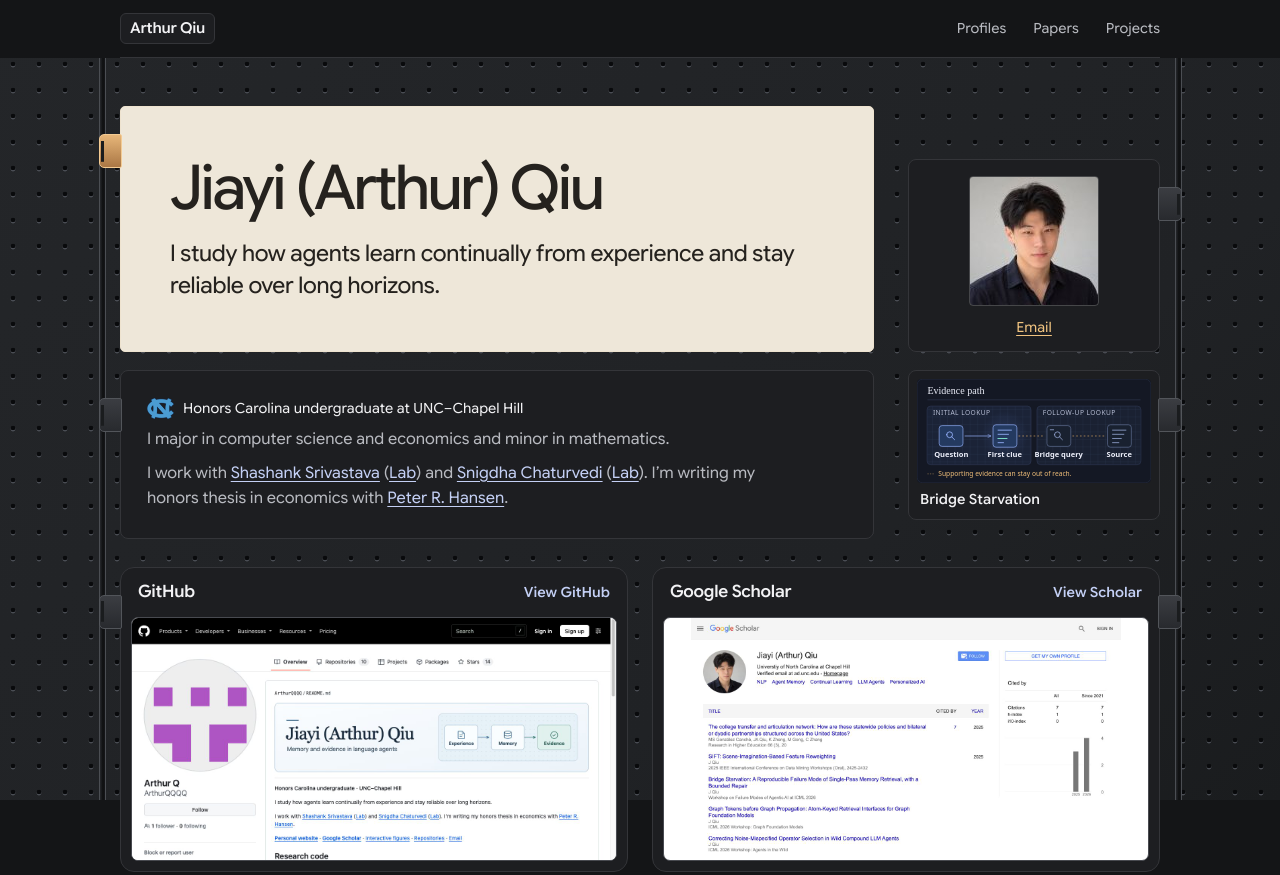
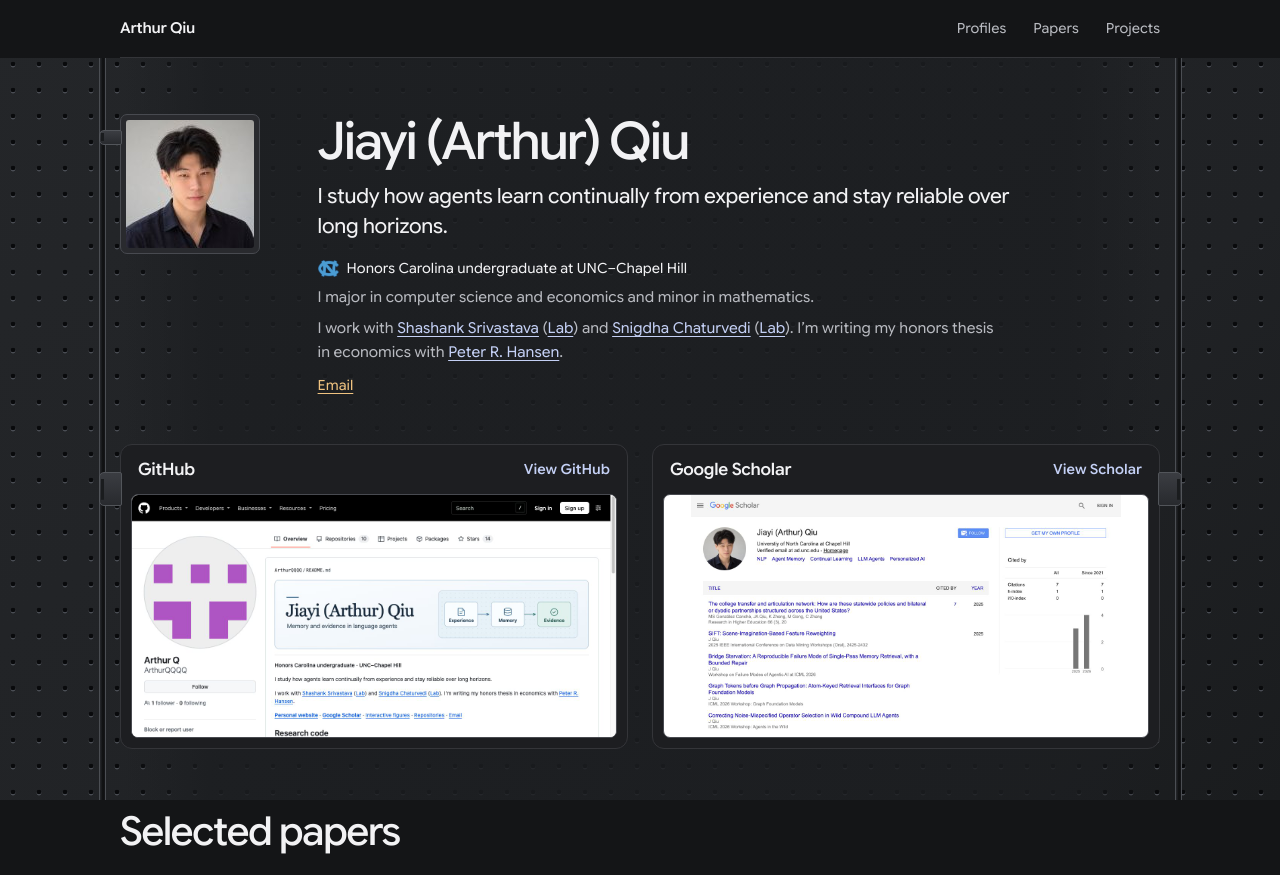
Before and after one commit to ArthurQQQQ/arthurqqqq.github.io, a plain HTML site: page index.html in a window 1280 px wide. Shown: the top 875 px of the page. Drawn offline with Linux system fonts and the light colour scheme.

Commit message:
Group the homepage around a single quiet introduction

```diff
--- a/index.html
+++ b/index.html
@@ -8,7 +8,7 @@
   <title>Jiayi (Arthur) Qiu</title>
   <link rel="canonical" href="https://arthurqqqq.github.io/">
   <link rel="preload" href="google-sans-flex-latin.woff2" as="font" type="font/woff2" crossorigin>
-  <link rel="stylesheet" href="styles.css?v=paper-docks">
+  <link rel="stylesheet" href="styles.css?v=home-intro">
   <script type="module" src="research-scroll.js?v=paper-docks"></script>
 </head>
 <body id="home">
@@ -16,7 +16,7 @@
   <a class="skip-link" href="#main">Skip to content</a>
   <header class="site-header">
     <div class="container header-inner">
-      <a class="wordmark" href="#home"><span>Arthur Qiu</span></a>
+      <a class="wordmark" href="#home">Arthur Qiu</a>
       <nav class="main-nav" aria-label="Main navigation">
         <a href="#profiles">Profiles</a>
         <a href="#research">Papers</a>
@@ -27,25 +27,19 @@
 
   <main id="main">
     <section class="hero container" aria-labelledby="profile-name">
-      <div class="intro-sheet rail-card">
-        <h1 id="profile-name">Jiayi (Arthur) Qiu</h1>
-        <p class="research-thesis">I study how agents learn continually from experience and stay reliable over long horizons.</p>
+      <div class="portrait-mount rail-card">
+        <img class="portrait" src="portrait.jpg" alt="Jiayi (Arthur) Qiu" width="128" height="128" fetchpriority="high">
       </div>
-      <div class="hero-details rail-card">
+      <h1 id="profile-name">Jiayi (Arthur) Qiu</h1>
+      <p class="research-thesis">I study how agents learn continually from experience and stay reliable over long horizons.</p>
+      <div class="hero-details">
         <p class="affiliation"><img class="unc-mark" src="unc-interlocking-nc.png" alt="" width="29" height="23"> <span>Honors Carolina undergraduate at UNC–Chapel Hill</span></p>
         <p>I major in computer science and economics and minor in mathematics.</p>
         <p>I work with <a href="https://www.ssriva.com/">Shashank Srivastava</a> (<a href="https://l3.cs.unc.edu/" aria-label="Learning from Language Lab (L³)">Lab</a>) and <a href="https://cs.unc.edu/person/snigdha-chaturvedi/">Snigdha Chaturvedi</a> (<a href="https://nlp.cs.unc.edu/#lab-Chaturvedi-Lab" aria-label="Chaturvedi Lab">Lab</a>). I’m writing my honors thesis in economics with <a href="https://econ.unc.edu/people/hansen-peter/">Peter R. Hansen</a>.</p>
-      </div>
-      <div class="portrait-mount rail-card">
-        <img class="portrait" src="portrait.jpg" alt="Jiayi (Arthur) Qiu" width="128" height="128" fetchpriority="high">
         <nav class="social-links" aria-label="Contact">
           <a href="mailto:arthurq@ad.unc.edu">Email</a>
         </nav>
       </div>
-      <a class="hero-paper rail-card" href="#bridge-starvation">
-        <img src="bridge-starvation.svg?v=gsap-scroll" width="560" height="250" alt="">
-        <span>Bridge Starvation</span>
-      </a>
     </section>
 
     <section class="profile-grid container" id="profiles" aria-label="Research profiles">
--- a/styles.css
+++ b/styles.css
@@ -17,8 +17,6 @@
   --strong-line: #484a50;
   --blue: #c4d0f5;
   --brass: #f0c380;
-  --paper-stock: #eee7d9;
-  --paper-ink: #25221e;
   --content-width: 1040px;
   --page-edge: clamp(20px, 5vw, 48px);
   --board-inset: max(var(--page-edge), calc((100% - var(--content-width)) / 2));
@@ -51,6 +49,11 @@ a:hover { text-decoration-thickness: 2px; }
   z-index: -1;
   pointer-events: none;
   background:
+    linear-gradient(90deg,
+      transparent calc(var(--board-inset) + 4px),
+      rgb(28 30 33 / .82) calc(var(--board-inset) + 92px),
+      rgb(28 30 33 / .82) calc(100% - var(--board-inset) - 92px),
+      transparent calc(100% - var(--board-inset) - 4px)),
     radial-gradient(circle at 13px 12px, #090a0c 2px, transparent 2.6px) 0 0 / 26px 26px,
     radial-gradient(circle at 13px 13.1px, #50535a 1.9px, transparent 2.7px) 0 0 / 26px 26px,
     linear-gradient(140deg, #242629, #202225 68%, #1a1c1e);
@@ -131,13 +134,7 @@ a:hover { text-decoration-thickness: 2px; }
   text-decoration: none;
   white-space: nowrap;
 }
-.wordmark span {
-  padding: 5px 9px;
-  border: 1px solid var(--line);
-  border-radius: 6px;
-  background: var(--surface);
-}
-.wordmark:hover span { border-color: var(--strong-line); }
+.wordmark:hover { text-decoration: underline; }
 .main-nav { display: flex; align-items: center; gap: clamp(12px, 3vw, 27px); }
 .main-nav a {
   display: inline-flex;
@@ -153,105 +150,69 @@ a:hover { text-decoration-thickness: 2px; }
   --portrait-size: 128px;
   display: grid;
   grid-template:
-    "intro portrait"
-    "details paper"
-    / minmax(0, 1fr) clamp(182px, 22vw, 252px);
+    "portrait name"
+    "portrait statement"
+    "portrait details"
+    / auto minmax(0, 1fr);
   align-items: start;
-  gap: 18px clamp(18px, 3vw, 34px);
-  margin-block: clamp(26px, 4vw, 48px) 28px;
-}
-.intro-sheet {
-  --guide-line: #f3cb93;
-  --guide-face: #e7b679;
-  --guide-shade: #aa7745;
-  grid-area: intro;
-  padding: clamp(23px, 4.6vw, 49px);
-  border: 1px solid #eee3cf;
-  border-radius: 5px;
-  background: var(--paper-stock);
-  color: var(--paper-ink);
+  gap: 11px clamp(26px, 4.5vw, 58px);
+  margin-block: clamp(28px, 4.4vw, 56px) clamp(25px, 3.9vw, 43px);
 }
 .hero h1 {
-  font-size: clamp(36px, 4.85vw, 62px);
-  font-weight: 480;
-  line-height: 1.04;
-  letter-spacing: -.032em;
-  text-wrap: balance;
+  grid-area: name;
+  font-size: clamp(36px, 4.4vw, 52px);
+  font-weight: 510;
+  line-height: 1.08;
+  letter-spacing: -.031em;
 }
 .research-thesis {
-  max-width: 44ch;
-  margin-top: clamp(10px, 2vw, 18px);
-  font-size: clamp(17px, 2vw, 23px);
-  font-weight: 440;
-  line-height: 1.38;
-  letter-spacing: -.013em;
+  grid-area: statement;
+  max-width: 53ch;
+  font-size: clamp(17px, 1.75vw, 21px);
+  font-weight: 435;
+  line-height: 1.43;
+  letter-spacing: -.01em;
   text-wrap: pretty;
 }
 .hero-details {
   grid-area: details;
-  padding: clamp(16px, 2.5vw, 26px);
-  border: 1px solid var(--line);
-  border-radius: 8px;
-  background: var(--surface);
+  max-width: 68ch;
+  padding-top: 5px;
   color: var(--muted);
+  font-size: .9375rem;
 }
-.hero-details p { max-width: 63ch; }
-.hero-details p + p { margin-top: 8px; }
+.hero-details p + p { margin-top: 7px; }
 .affiliation {
   display: flex;
   align-items: center;
-  gap: 9px;
+  gap: 8px;
   color: var(--ink);
   font-size: 14px;
 }
-.unc-mark { display: block; width: 27px; height: auto; flex: none; }
+.unc-mark { display: block; width: 21px; height: auto; flex: none; }
 .portrait-mount {
   grid-area: portrait;
-  align-self: end;
-  display: grid;
-  justify-items: center;
-  padding: 17px 16px 8px;
-  border: 1px solid var(--line);
-  border-radius: 8px;
-  background: var(--surface);
+  padding: 5px;
+  border: 1px solid var(--strong-line);
+  border-radius: 7px;
+  background: var(--raised);
 }
+.portrait-mount::before { inset-block-start: 15px; height: 15px; }
+.portrait-mount::after { display: none; }
 .portrait {
   display: block;
   width: var(--portrait-size);
   height: auto;
   aspect-ratio: 1;
   border-radius: 3px;
-  outline: 1px solid rgb(255 255 255 / .18);
   object-fit: cover;
 }
-.social-links { margin-top: 6px; font-size: 14px; }
+.social-links { margin-top: 4px; font-size: 14px; }
 .social-links a {
   display: inline-flex;
   min-height: 32px;
   align-items: center;
   color: var(--brass);
-}
-.hero-paper {
-  grid-area: paper;
-  display: grid;
-  min-width: 0;
-  gap: 7px;
-  padding: 8px 8px 10px;
-  border: 1px solid var(--line);
-  border-radius: 8px;
-  background: var(--surface);
-  color: var(--ink);
-  font-size: .875rem;
-  font-weight: 525;
-  line-height: 1.3;
-  text-decoration: none;
-}
-.hero-paper img { display: block; width: 100%; height: auto; border-radius: 4px; }
-.hero-paper span { padding-inline: 3px; }
-.hero-paper:hover span { color: var(--brass); text-decoration: underline; }
-.portrait-mount::before, .hero-paper::before { display: none; }
-@media (min-width: 721px) {
-  .intro-sheet::after, .hero-details::after { display: none; }
 }
 
 .profile-grid, .project-categories {
@@ -273,7 +234,7 @@ a:hover { text-decoration-thickness: 2px; }
   display: block;
   padding: 0 10px 10px;
   border: 1px solid var(--line);
-  border-radius: 14px;
+  border-radius: 12px;
   background: var(--surface);
   color: var(--ink);
   text-decoration: none;
@@ -481,22 +442,17 @@ a:hover { text-decoration-thickness: 2px; }
 @media (max-width: 720px) {
   .publication { grid-template-columns: minmax(0, 1fr); gap: 16px; }
   .hero {
-    --portrait-size: clamp(65px, 18vw, 96px);
+    --portrait-size: clamp(65px, 18vw, 84px);
     grid-template:
-      "intro intro"
+      "portrait name"
+      "statement statement"
       "details details"
-      "portrait paper"
-      / minmax(92px, .72fr) minmax(0, 1.28fr);
-    align-items: stretch;
-    gap: 13px;
+      / auto minmax(0, 1fr);
+    gap: 14px 16px;
   }
-  .hero h1 { font-size: clamp(30px, 7.6vw, 48px); }
+  .hero h1 { align-self: center; font-size: clamp(27px, 6.8vw, 40px); text-wrap: balance; }
   .affiliation { font-size: 13px; }
-  .unc-mark { width: 22px; }
-  .portrait-mount { align-self: stretch; align-content: center; padding: 9px 7px 5px; }
-  .portrait-mount::before { display: block; }
-  .portrait-mount::after { display: none; }
-  .hero-paper { align-content: center; }
+  .portrait-mount { padding: 4px; }
 }
 @media (max-width: 560px) {
   .profile-grid, .project-categories { grid-template-columns: minmax(0, 1fr); }
@@ -508,7 +464,7 @@ a:hover { text-decoration-thickness: 2px; }
   .publication-links a, .social-links a { min-height: 44px; }
 }
 @media print {
-  .intro-sheet, .portrait-mount { background: none; }
+  .portrait-mount { background: none; }
   .pegboard, .rail-card::before, .rail-card::after { display: none; }
   :root {
     color-scheme: light;
```
